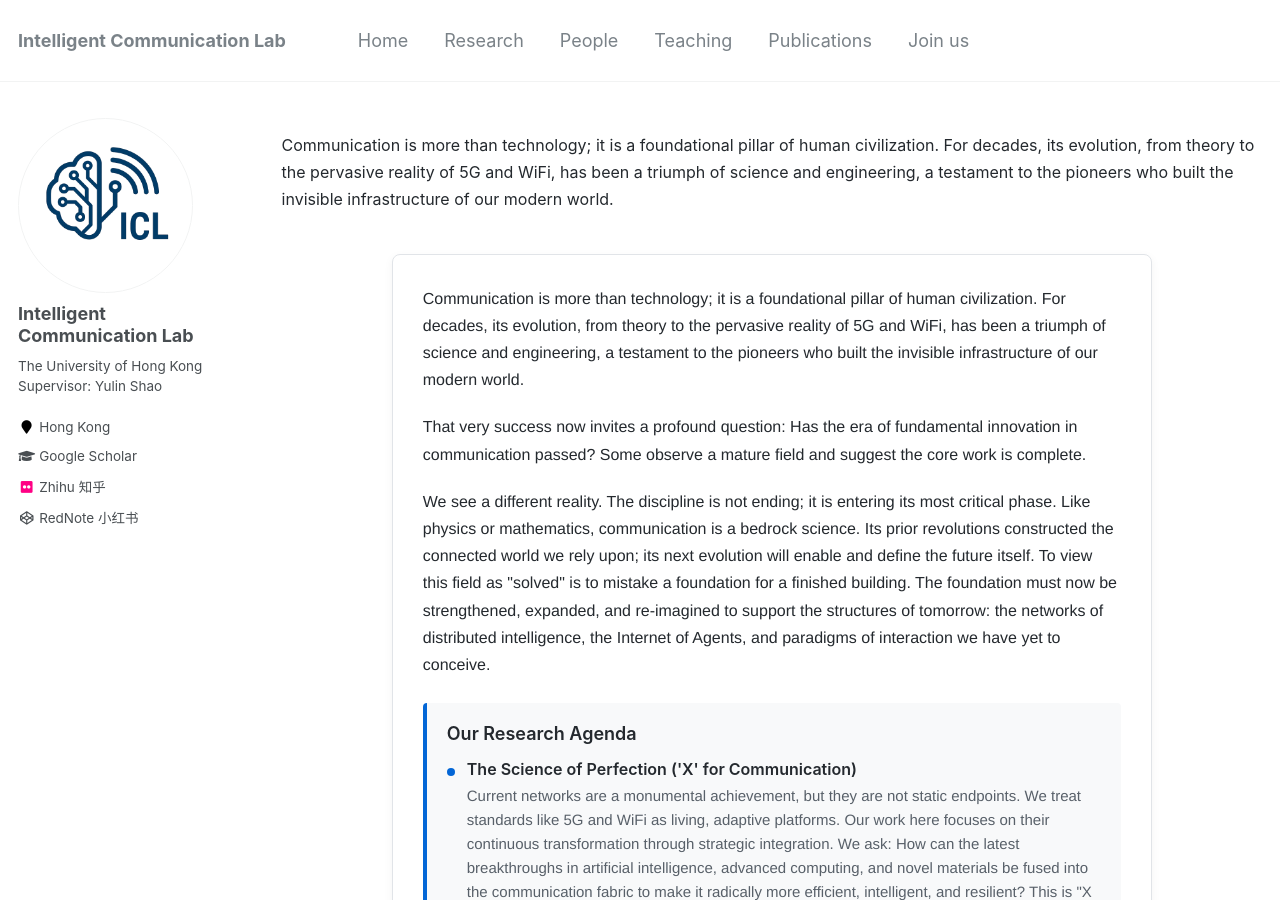
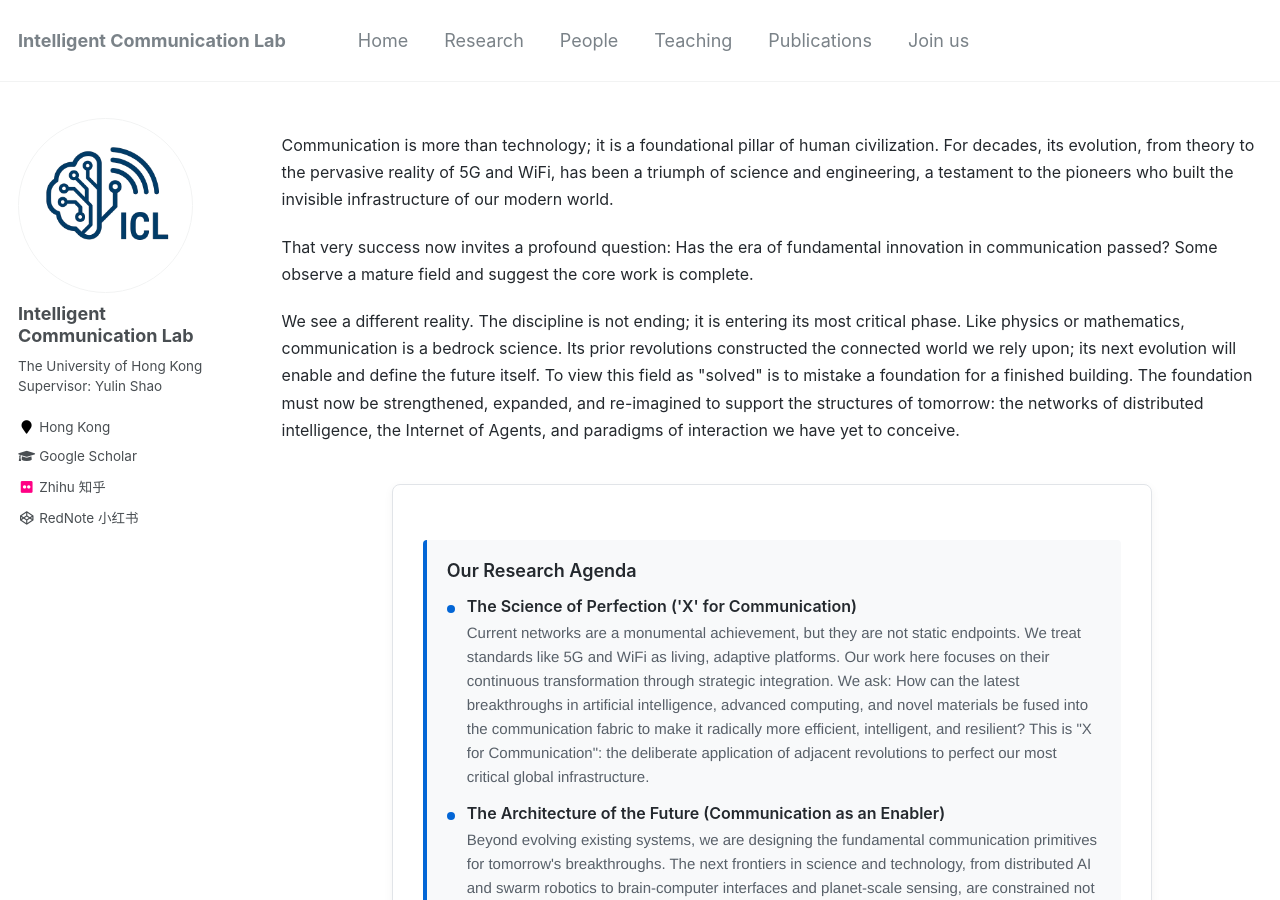
Before and after one commit to hku-icl/hku-icl.github.io, a Jekyll site: the page built from _pages/research.md, in a window 1280 px wide and 900 px high. Built offline with Jekyll 4.4.1, drawn with Linux system fonts in a browser that asks for light colours.

Commit message:
Update research.md

```diff
--- a/_pages/research.md
+++ b/_pages/research.md
@@ -8,21 +8,22 @@ author_profile: true
       Communication is more than technology; it is a foundational pillar of human civilization. For decades, its evolution, from theory to the pervasive reality of 5G and WiFi, has been a triumph of science and engineering, a testament to the pioneers who built the invisible infrastructure of our modern world.
 </p>
 
+<p style="color: #24292e; font-size: 16px; line-height: 1.7; margin: 0 0 20px 0;">
+      That very success now invites a profound question: Has the era of fundamental innovation in communication passed? Some observe a mature field and suggest the core work is complete.
+</p>
+
+<p style="color: #24292e; font-size: 16px; line-height: 1.7; margin: 0 0 20px 0;">
+      We see a different reality. The discipline is not ending; it is entering its most critical phase. Like physics or mathematics, communication is a bedrock science. Its prior revolutions constructed the connected world we rely upon; its next evolution will enable and define the future itself. To view this field as "solved" is to mistake a foundation for a finished building. The foundation must now be strengthened, expanded, and re-imagined to support the structures of tomorrow: the networks of distributed intelligence, the Internet of Agents, and paradigms of interaction we have yet to conceive.
+</p>
+
+
+
 <div style="font-family: 'Helvetica Neue', Arial, sans-serif; max-width: 800px; margin: 0 auto; padding: 20px;">
 
   <!-- Opening Statements -->
   <div style="background: white; border: 1px solid #e1e4e8; border-radius: 8px; padding: 30px; margin-bottom: 30px; box-shadow: 0 3px 10px rgba(0,0,0,0.05);">
-    <p style="color: #24292e; font-size: 16px; line-height: 1.7; margin: 0 0 20px 0;">
-      Communication is more than technology; it is a foundational pillar of human civilization. For decades, its evolution, from theory to the pervasive reality of 5G and WiFi, has been a triumph of science and engineering, a testament to the pioneers who built the invisible infrastructure of our modern world.
-    </p>
 
-    <p style="color: #24292e; font-size: 16px; line-height: 1.7; margin: 0 0 20px 0;">
-      That very success now invites a profound question: Has the era of fundamental innovation in communication passed? Some observe a mature field and suggest the core work is complete.
-    </p>
 
-    <p style="color: #24292e; font-size: 16px; line-height: 1.7; margin: 0 0 20px 0;">
-      We see a different reality. The discipline is not ending; it is entering its most critical phase. Like physics or mathematics, communication is a bedrock science. Its prior revolutions constructed the connected world we rely upon; its next evolution will enable and define the future itself. To view this field as "solved" is to mistake a foundation for a finished building. The foundation must now be strengthened, expanded, and re-imagined to support the structures of tomorrow: the networks of distributed intelligence, the Internet of Agents, and paradigms of interaction we have yet to conceive.
-    </p>
 
     <div style="background: #f8f9fa; border-left: 4px solid #0366d6; border-radius: 4px; padding: 20px; margin: 25px 0;">
       <h3 style="color: #24292e; font-size: 18px; font-weight: 600; margin: 0 0 15px 0;">Our Research Agenda</h3>
```
